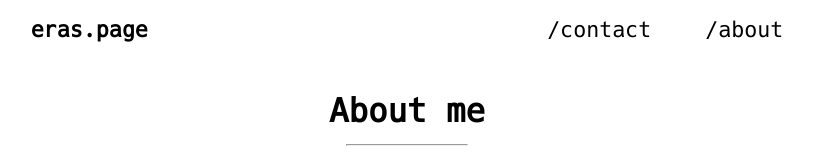
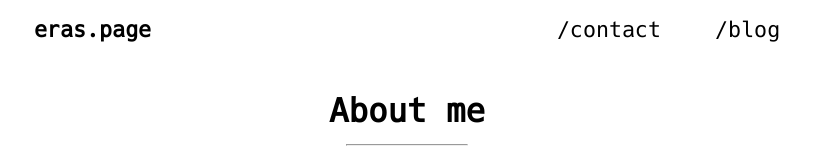
Before and after one commit to lucaseras/eras.page, a Next.js app: page / in a window 1280 px wide. Shown: the top 154 px of the page, without its empty margins (233-1046 px from the left). Built offline with nearby package versions, Linux system fonts and the light colour scheme.

Commit message:
added blog to navbar

```diff
--- a/components/navbar.js
+++ b/components/navbar.js
@@ -9,16 +9,9 @@ const items = [
         url: "contact"
     },
     {
-        title: "/about",
-        url: "about",
-        cName: 'nav-links'
+        title: "/blog",
+        url: "blog",
     },
-
-    //{
-        //title: "/home",
-        //url: "#",
-        //cName: 'nav-links'
-    //}
 
 ]
 
```
